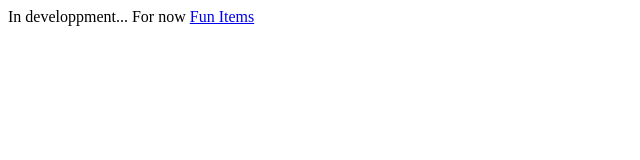
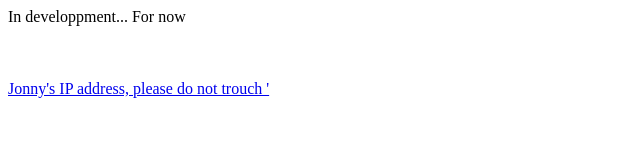
Before and after one commit to AGameProgrammer/AGameProgrammer.github.io, a plain HTML site: page Games/index.html in a window 1280 px wide. Shown: the whole page, without its empty margins (0-640 px from the left). Drawn offline with Linux system fonts and the light colour scheme.

Commit message:
Update index.html

```diff
--- a/Games/index.html
+++ b/Games/index.html
@@ -1,7 +1,7 @@
 <!DOCTYPE html>
 <html>
 <body>
-    In developpment... For now
-    <a href="https://agameprogrammer.github.io/nothingtoseehere"> Fun Items</a>
+    In developpment... For now <br><br><br><br>
+    <a href="https://agameprogrammer.github.io/nothingtoseehere"> Jonny's IP address, please do not trouch '</a>
 </body>
 </html>
```
